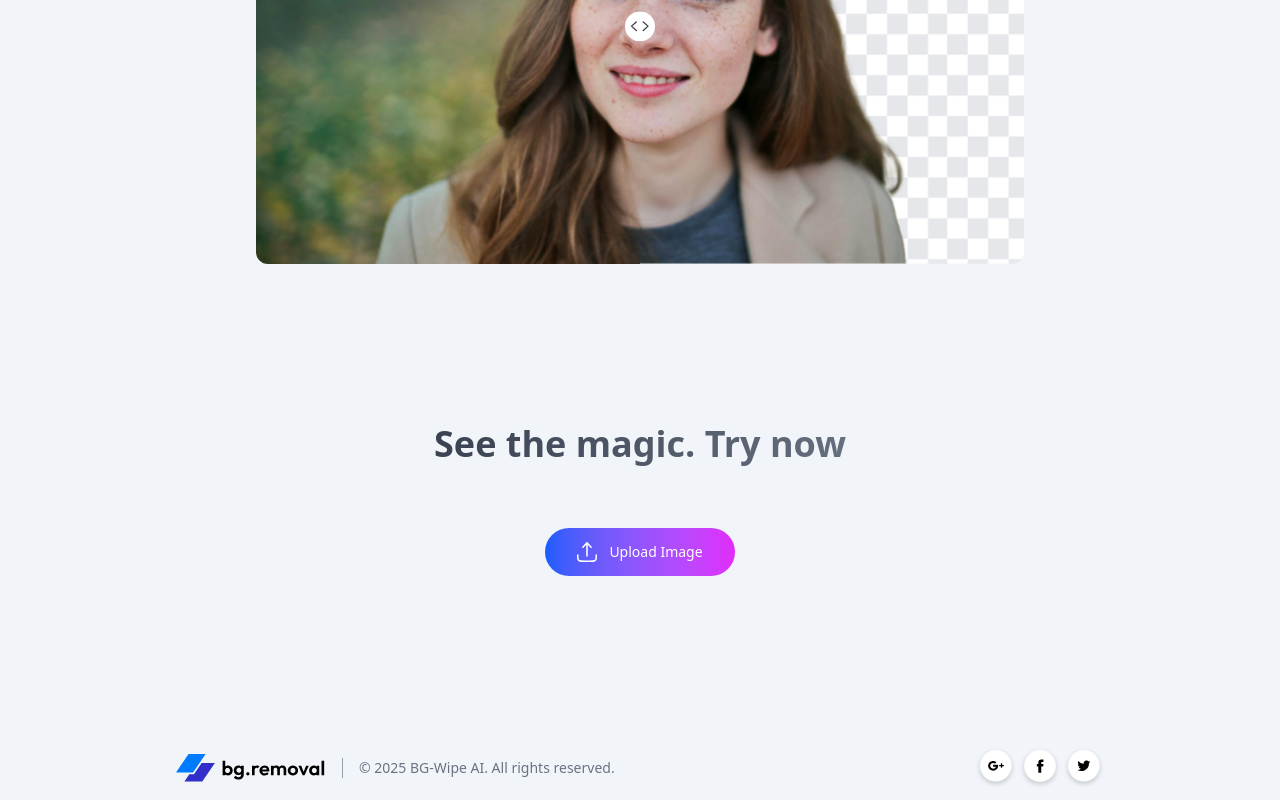
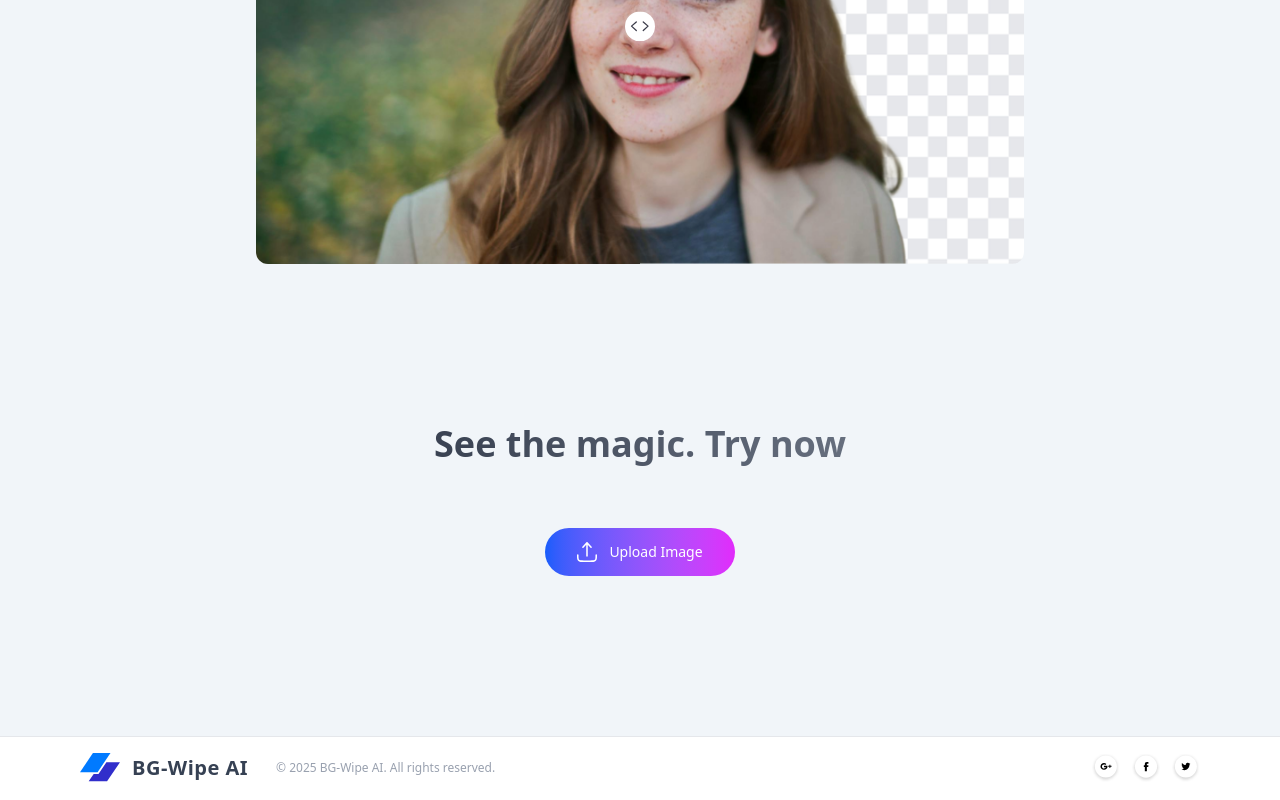
Before and after one commit to Shreyas-Bandekar/BgWipe-AI, a React (Vite) app in the folder client/: page / in a window 1280 px wide. Shown: the part 1867-2667 px from the top of the page. Built offline with nearby package versions, Linux system fonts and the light colour scheme; no server answers.

Commit message:
Remove unused logo asset and update Footer and Result components for improved layout and styling

```diff
--- a/client/src/assets/assets.js
+++ b/client/src/assets/assets.js
@@ -1,4 +1,3 @@
-import logo from './logo.svg'
 import logo_icon from './logo_icon.svg'
 import arrow_icon from './arrow_icon.svg'
 import header_img from './header_img.png'
@@ -14,7 +13,6 @@ import twitter_icon from './twitter_icon.svg'
 import credit_icon from './credit_icon.png'
 
 export const assets = {
-    logo,
     logo_icon,
     arrow_icon,
     header_img,
--- a/client/src/components/Footer.jsx
+++ b/client/src/components/Footer.jsx
@@ -1,18 +1,35 @@
-import React from 'react'
-import { assets } from '../assets/assets.js'
+import React from 'react';
+import { assets } from '../assets/assets.js';
 
 const Footer = () => {
-return (
-    <div className='flex items-center justify-between gap-4 px-4 md:px-44 py-3'>
-            <img width={150} src={assets.logo} alt="" />
-            <p className='flex-1 border-l border-gray-400 pl-4 text-sm text-gray-500 hidden sm:block'>© 2025 BG-Wipe AI. All rights reserved.</p>
-            <div className='flex gap-1'>
-                    <img width={40} src={assets.google_plus_icon} alt="" />
-                    <img width={40} src={assets.facebook_icon} alt="" />
-                    <img width={40} src={assets.twitter_icon} alt="" />
-            </div>
-    </div>
-)
-}
+        return (
+                <footer className="w-full bg-white border-t border-gray-200">
+                        <div className="flex flex-row items-center justify-between px-4 md:px-20 py-4">
+                                {/* Logo, name, and copyright (desktop) */}
+                                <div className="flex items-center gap-3">
+                                        <img width={40} src={assets.logo_icon} alt="BG-Wipe AI Logo" />
+                                        <span className="hidden lg:inline text-xl font-bold text-gray-700 tracking-wide">
+                                                BG-Wipe AI
+                                        </span>
+                                        <span className="hidden md:inline text-xs text-gray-400 ml-4">
+                                                © 2025 BG-Wipe AI. All rights reserved.
+                                        </span>
+                                </div>
+                                {/* Social icons */}
+                                <div className="flex gap-3">
+                                        <a href="#" aria-label="Google Plus" className="hover:scale-110 transition-transform">
+                                                <img width={28} src={assets.google_plus_icon} alt="Google Plus" />
+                                        </a>
+                                        <a href="#" aria-label="Facebook" className="hover:scale-110 transition-transform">
+                                                <img width={28} src={assets.facebook_icon} alt="Facebook" />
+                                        </a>
+                                        <a href="#" aria-label="Twitter" className="hover:scale-110 transition-transform">
+                                                <img width={28} src={assets.twitter_icon} alt="Twitter" />
+                                        </a>
+                                </div>
+                        </div>
+                </footer>
+        );
+};
 
-export default Footer
+export default Footer;
--- a/client/src/pages/Result.jsx
+++ b/client/src/pages/Result.jsx
@@ -2,39 +2,41 @@ import { assets } from '../assets/assets.js'
 
 const Result = () => {
   return (
-    <div className="mx-2 sm:mx-4 lg:mx-44 my-3 mt-14 min-h-[72vh] w-full overflow-x-hidden">
-      <div className="bg-white rounded-lg px-4 sm:px-8 py-6 drop-shadow-sm">
-        <div className="flex flex-col sm:grid sm:grid-cols-2 gap-6 sm:gap-8">
-
+    <div className="flex items-center justify-center min-h-screen bg-gray-50 px-2">
+      <div className="bg-white rounded-2xl shadow-2xl p-4 sm:p-6 md:p-8 w-full max-w-7xl flex flex-col">
+        <div className="flex flex-col lg:flex-row gap-8 sm:gap-10 lg:gap-12 items-center justify-center w-full">
           {/* Original Image */}
-          <div className="w-full">
-            <p className="font-semibold text-gray-600 mb-2">Original</p>
-            <img className="rounded-md border w-full object-contain" src={assets.image_w_bg} alt="" />
+          <div className="flex flex-col items-center w-full lg:w-1/2 mb-8 lg:mb-0">
+            <p className="font-semibold text-gray-600 mb-3 text-base sm:text-lg lg:text-xl">Original</p>
+            <img
+              className="rounded-xl border-2 w-full max-w-xs sm:max-w-md md:max-w-lg lg:max-w-xl max-h-[300px] sm:max-h-[400px] md:max-h-[500px] object-contain"
+              src={assets.image_w_bg}
+              alt="Original"
+            />
           </div>
 
           {/* Edited Image */}
-          <div className="flex flex-col w-full">
-            <p className="font-semibold text-gray-600 mb-2">Background Removed</p>
-            <div className="rounded-md border border-gray-300 h-full relative bg-layer overflow-hidden">
+          <div className="flex flex-col items-center w-full lg:w-1/2">
+            <p className="font-semibold text-gray-600 mb-3 text-base sm:text-lg lg:text-xl">Background Removed</p>
+            <div className="rounded-xl border-2 border-gray-300 bg-layer flex items-center justify-center w-full max-w-xs sm:max-w-md md:max-w-lg lg:max-w-xl min-h-[200px] sm:min-h-[300px] md:min-h-[350px] relative">
               {/* Loader */}
-              <div className="absolute right-1/2 bottom-1/2 transform translate-x-1/2 translate-y-1/2">
-                <div className="border-4 border-fuchsia-600 rounded-full h-12 w-12 border-t-transparent animate-spin"></div>
+              <div className="absolute inset-0 flex items-center justify-center">
+                <div className="border-4 border-fuchsia-600 rounded-full h-12 w-12 sm:h-16 sm:w-16 border-t-transparent animate-spin"></div>
               </div>
             </div>
           </div>
-
         </div>
 
         {/* Buttons */}
-        <div className="flex flex-col sm:flex-row justify-center sm:justify-end items-center gap-4 mt-8 flex-wrap">
+        <div className="flex flex-col sm:flex-row justify-center items-center gap-4 sm:gap-6 mt-8 sm:mt-12 w-full">
           <button
-            className="px-6 py-2 text-sm text-fuchsia-600 border border-fuchsia-500 rounded-full hover:scale-105 transition-all duration-700 w-full sm:w-auto text-center"
+            className="px-6 sm:px-8 py-2 sm:py-3 text-base text-fuchsia-600 border-2 border-fuchsia-500 rounded-full hover:scale-105 transition-all duration-300 w-full sm:w-auto text-center font-semibold"
           >
             Try another image
           </button>
           <a
             href=""
-            className="px-6 py-2 text-white text-sm bg-gradient-to-r from-blue-600 to-fuchsia-500 rounded-full hover:scale-105 transition-all duration-700 w-full sm:w-auto text-center"
+            className="px-6 sm:px-8 py-2 sm:py-3 text-white text-base bg-gradient-to-r from-blue-600 to-fuchsia-500 rounded-full hover:scale-105 transition-all duration-300 w-full sm:w-auto text-center font-semibold"
             download
           >
             Download Image
@@ -42,7 +44,7 @@ const Result = () => {
         </div>
       </div>
     </div>
-  )
-}
+  );
+};
 
 export default Result;
```
Also changed, not shown: client/src/assets/logo.svg (deleted).
